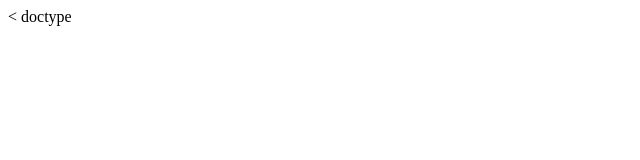
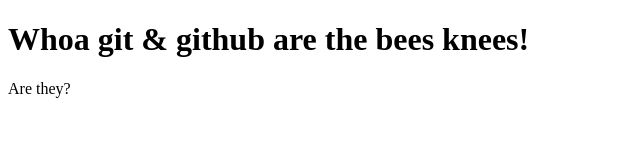
Before and after one commit to Sabrincodes/first, a plain HTML site: page index.html in a window 1280 px wide. Shown: the whole page, without its empty margins (0-640 px from the left). Drawn offline with Linux system fonts and the light colour scheme.

Commit message:
add new content

```diff
--- a/index.html
+++ b/index.html
@@ -1,10 +1,12 @@
-<<!DOCTYPE html>
-<html lang="en">
+
+<!DOCTYPE html>
+<html>
 <head>
-  <meta charset="UTF-8">
-  <title>Document</title>
+  <title>Git & GitHub Introduction</title>
+  <link rel="stylesheet" href="styles.css">
 </head>
 <body>
-
+  <h1>Whoa git & github are the bees knees!</h1>
+  <p>Are they?</p>
 </body>
-</html>doctype
+</html>
```
